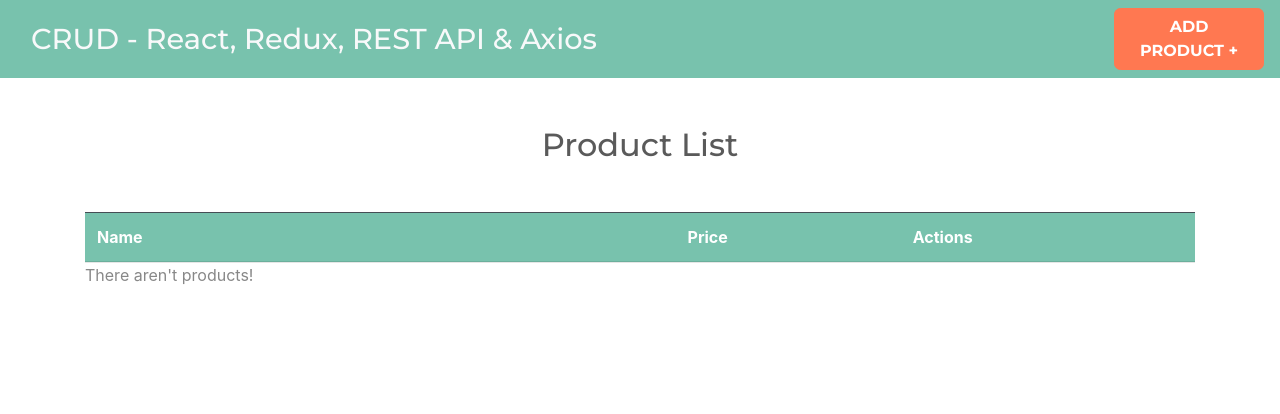
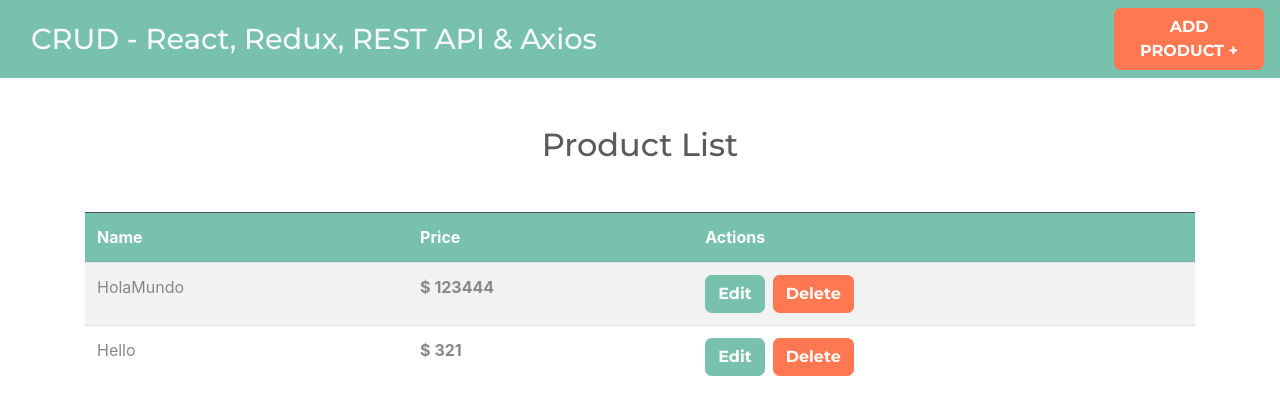
Before and after one commit to felipellc7/crud-redux, a React (Create React App) app: page / in a window 1280 px wide. Shown: the top 414 px of the page. Built offline with nearby package versions, Linux system fonts and the light colour scheme; data requests are answered from the project's data file.

Commit message:
edit product

```diff
--- a/db.json
+++ b/db.json
@@ -1,3 +1,14 @@
 {
-  "products": []
+  "products": [
+    {
+      "name": "HolaMundo",
+      "price": "123444",
+      "id": 1
+    },
+    {
+      "name": "Hello",
+      "price": "321",
+      "id": 2
+    }
+  ]
 }
--- a/src/actions/productActions.js
+++ b/src/actions/productActions.js
@@ -7,7 +7,11 @@
   GET_PRODUCTS_ERROR,
   DELETE_PRODUCT,
   DELETE_PRODUCT_SUCCESS,
-  DELETE_PRODUCT_ERROR
+  DELETE_PRODUCT_ERROR,
+  PRODUCT_EDIT,
+  START_PRODUCT_EDIT,
+  PRODUCT_EDIT_SUCCESS,
+  PRODUCT_EDIT_ERROR
 } from './../types'
 import axiosClient from './../config/axios'
 import Swal from 'sweetalert2'
@@ -111,3 +115,42 @@
   type: DELETE_PRODUCT_ERROR,
   payload: status
 })
+
+
+export function setEditProductAction(product) {
+  return async dispatch => {
+    dispatch(editProduct(product))
+  }
+}
+
+const editProduct = (product) => ({
+  type: PRODUCT_EDIT,
+  payload: product
+})
+
+export function editProductAction(product) {
+  return async dispatch => {
+    dispatch(startEditProduct())
+    try {
+      const response = await axiosClient.put(`/products/${product.id}`, product)
+      console.log(response)
+      dispatch(editProductSuccess(product))
+    } catch(error) {
+      dispatch(editProductError(true))
+    }
+  }
+}
+
+const startEditProduct = () => ({
+  type: START_PRODUCT_EDIT
+})
+
+const editProductSuccess = product => ({
+  type: PRODUCT_EDIT_SUCCESS,
+  payload: product
+})
+
+const editProductError = status => ({
+  type: PRODUCT_EDIT_ERROR,
+  payload: status
+})
--- a/src/components/EditProduct.js
+++ b/src/components/EditProduct.js
@@ -1,19 +1,53 @@
-import React from 'react';
+import React, { useState, useEffect } from 'react';
+import { useDispatch, useSelector } from 'react-redux';
+import { editProductAction } from './../actions/productActions'
+import { useHistory } from 'react-router-dom';
 
 const EditProduct = () => {
+  const [product, setProduct] = useState({
+    name: '',
+    price: ''
+  })
+  const {name, price} = product
+  const dispatch = useDispatch()
+  const editProduct = useSelector(state => state.products.editProduct)
+  const history = useHistory()
+
+  useEffect(() => {
+    if(editProduct) {
+      setProduct(editProduct)
+    }
+  }, [editProduct])
+
+  const onChange = e => {
+    setProduct({
+      ...product,
+      [e.target.name]: e.target.value
+    })
+  }
+
+  const submitEdit = e => {
+    e.preventDefault()
+    dispatch(editProductAction(product))
+    history.push(`/`)
+  }
+
   return (
     <div className="row justify-content-center">
       <div className="col-md-8">
         <div className="card">
           <div className="card-body">
             <h2 className="text-center mb-4 font-weight-bold">Edit Product</h2>
-            <form>
+            <form onSubmit={submitEdit}>
               <div className="form-group">
                 <label>Product Name</label>
                 <input
                   type="input"
+                  name="name"
                   className="form-control"
                   placeholder="Product Name"
+                  value={name}
+                  onChange={onChange}
                 />
               </div>
               <div className="form-group">
@@ -21,8 +55,11 @@
                 <input
                   type="number"
                   min="0"
+                  name="price"
                   className="form-control"
                   placeholder="Product Price"
+                  value={price}
+                  onChange={onChange}
                 />
               </div>
               <button
--- a/src/components/Product.js
+++ b/src/components/Product.js
@@ -1,11 +1,12 @@
 import React from 'react';
-import { Link } from 'react-router-dom';
+import { useHistory } from 'react-router-dom';
 import { useDispatch } from 'react-redux';
-import { deleteProductsAction } from './../actions/productActions'
+import { deleteProductsAction, setEditProductAction } from './../actions/productActions'
 import Swal from 'sweetalert2'
 
 const Product = ({product}) => {
   const dispatch = useDispatch()
+  const history = useHistory()
 
   const confirmDelete = id => {
     Swal.fire({
@@ -23,15 +24,21 @@
     })
   }
 
+  const redirectEdit = product => {
+    dispatch(setEditProductAction(product))
+    history.push(`/products/edit/${product.id}`)
+  }
+
   return (
     <tr>
       <td>{product.name}</td>
-      <td><span className="font-weight-bold">$ {product.price}</span></td>
+      <td><span className="font-weight-bold">{`$ ${product.price}`}</span></td>
       <td className="acciones">
-        <Link
-          to={`/products/edit/${product.id}`}
+        <button
+          onClick={() => redirectEdit(product)}
+          type="button"
           className="btn btn-primary mr-2"
-        >Edit</Link>
+        >Edit</button>
         <button type="button" className="btn btn-danger" onClick={() => confirmDelete(product.id)}>Delete</button>
       </td>
     </tr>
--- a/src/reducers/productsReducer.js
+++ b/src/reducers/productsReducer.js
@@ -7,14 +7,19 @@
   GET_PRODUCTS_ERROR,
   DELETE_PRODUCT,
   DELETE_PRODUCT_SUCCESS,
-  DELETE_PRODUCT_ERROR
+  DELETE_PRODUCT_ERROR,
+  PRODUCT_EDIT,
+  START_PRODUCT_EDIT,
+  PRODUCT_EDIT_SUCCESS,
+  PRODUCT_EDIT_ERROR
 } from './../types'
 
 const initialState = {
   products: [],
   error: null,
   loading: false,
-  deleteProduct: null
+  deleteProduct: null,
+  editProduct: null
 }
 
 export default function(state = initialState, action) {
@@ -34,6 +39,7 @@
     case GET_PRODUCTS_ERROR:
     case ADD_PRODUCT_ERROR:
     case DELETE_PRODUCT_ERROR:
+    case PRODUCT_EDIT_ERROR:
       return {
         ...state,
         loading: false,
@@ -57,6 +63,17 @@
         products: state.products.filter(product => product.id !== state.deleteProduct),
         deleteProduct: null
       }
+    case PRODUCT_EDIT:
+      return {
+        ...state,
+        editProduct: action.payload
+      }
+    case PRODUCT_EDIT_SUCCESS:
+      return {
+        ...state,
+        editProduct: null,
+        products: state.products.map(product => product.id === action.payload.id ? action.payload : product)
+      }
     default:
       return state
 
--- a/src/types/index.js
+++ b/src/types/index.js
@@ -9,3 +9,8 @@
 export const DELETE_PRODUCT = 'DELETE_PRODUCT'
 export const DELETE_PRODUCT_SUCCESS = 'DELETE_PRODUCT_SUCCESS'
 export const DELETE_PRODUCT_ERROR = 'DELETE_PRODUCT_ERROR'
+
+export const PRODUCT_EDIT = 'PRODUCT_EDIT'
+export const START_PRODUCT_EDIT = 'START_PRODUCT_EDIT'
+export const PRODUCT_EDIT_SUCCESS = 'PRODUCT_EDIT_SUCCESS'
+export const PRODUCT_EDIT_ERROR = 'PRODUCT_EDIT_ERROR'
```
